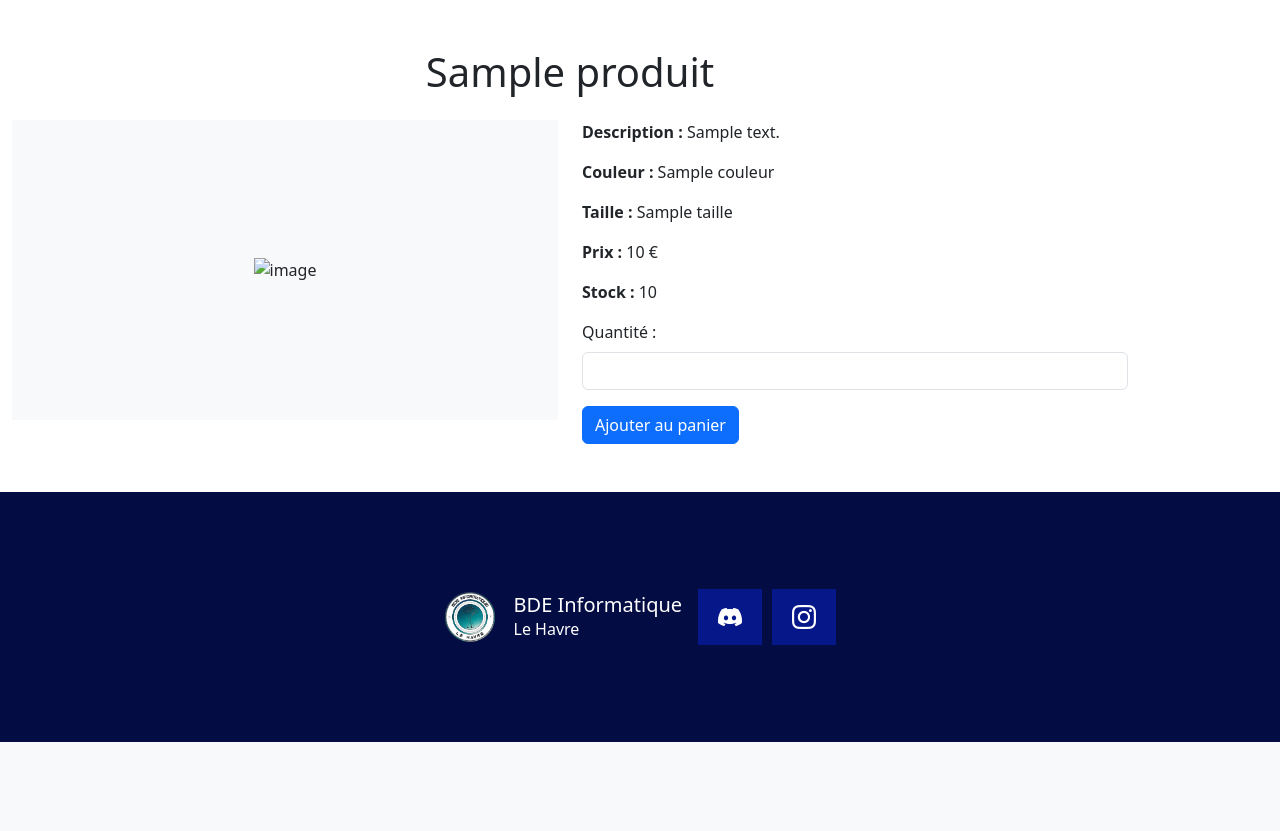
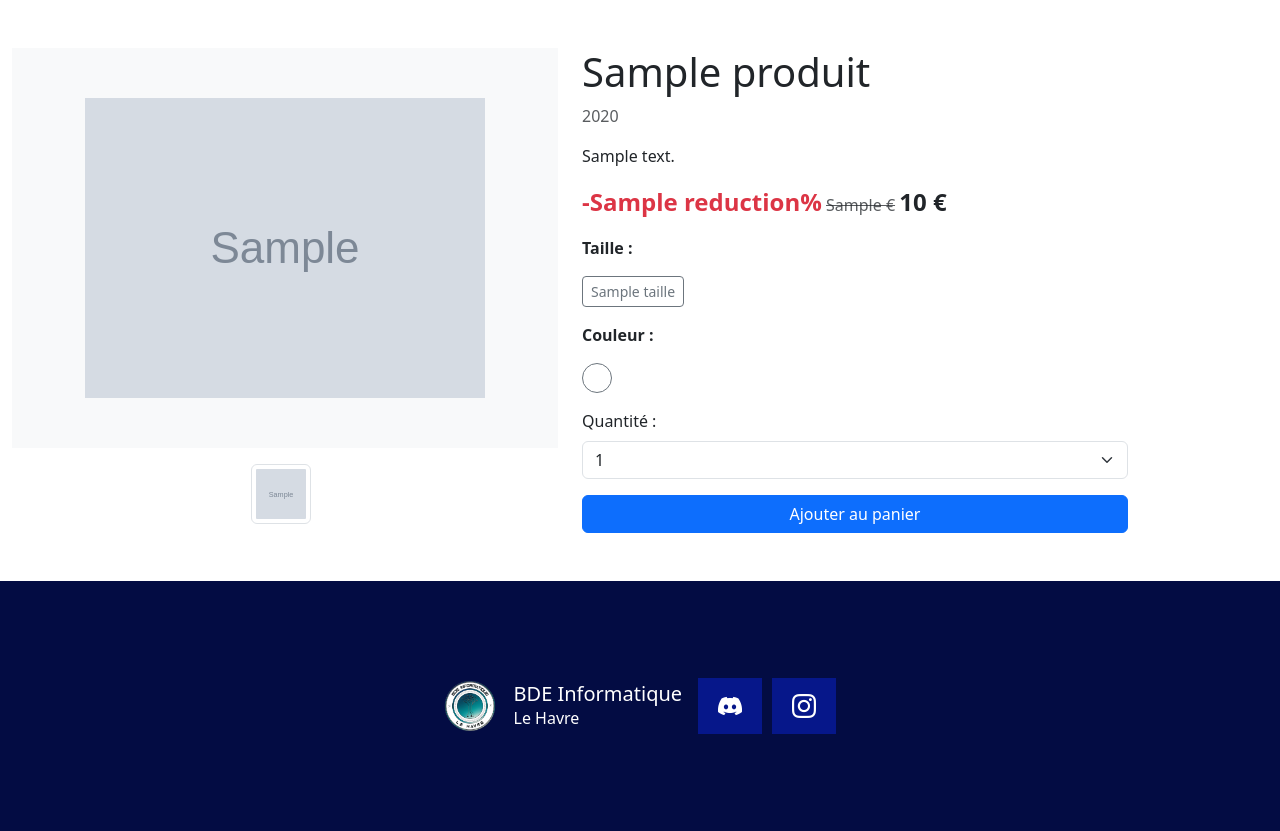
Before and after one commit to LucasLgLsGit/SAE4.01, a PHP site: template app/views/shop/detail.html.twig in a window 1280 px wide. Shown: the part 132-963 px from the top of the page. Before the commit the page ends 874 px from the top, so only its background shows below. Run offline with PHP 8.4, Linux system fonts and the light colour scheme; the template is opened without the code that fills it: most values are stand-ins (such as "Sample title", 1, 10 or a date in 2020); grey boxes marked "Sample" are stand-in pictures; some libraries are stand-ins or nearby versions.

Commit message:
Version 1 du shop, à rajouter les images, les bouton coloré pour la couleur des vetement

```diff
--- a/app/services/ProduitService.php
+++ b/app/services/ProduitService.php
@@ -15,6 +15,12 @@ class ProduitService
 	{
 		$produitRepo = new ProduitRepository();
 		return $produitRepo->findById($id);
+	}
+
+	public function findByTitre(string $titre): ?Produit
+	{
+		$produitRepo = new ProduitRepository();
+		return $produitRepo->findByTitre($titre);
 	}
 
 	public function create(array $data): Produit
--- a/app/views/shop/detail.html.twig
+++ b/app/views/shop/detail.html.twig
@@ -1,27 +1,79 @@
 {% extends './_template/base.html.twig' %}
+
+{% block stylesheets %}
+    {{ parent() }}
+    <link rel="stylesheet" href="../../../assets/css/shop.css">
+{% endblock %}
 
 {% block body %}
 <div class="container mt-4">
-    <h1 class="mb-4 text-center">{{ produit.titre_produit }}</h1>
     <div class="row">
+        <!-- Image principale -->
         <div class="col-md-6">
-            <div class="d-flex justify-content-center align-items-center" style="height: 300px; background-color: #f8f9fa;">
-                <img src="#" alt="image" class="img-fluid" style="max-height: 100%; max-width: 100%;">
+            <div class="d-flex justify-content-center align-items-center" style="height: 400px; background-color: #f8f9fa;">
+                <img src="{{ produit.image_principale | default('#') }}" alt="{{ produit.titre_produit }}" class="img-fluid" style="max-height: 100%; max-width: 100%;">
+            </div>
+            <!-- Miniatures -->
+            <div class="d-flex justify-content-center mt-3">
+                {% for image in produit.images | default([]) %}
+                <img src="{{ image }}" alt="Miniature" class="img-thumbnail me-2" style="width: 60px; height: 60px; object-fit: cover;">
+                {% endfor %}
             </div>
         </div>
+
+        <!-- Détails du produit -->
         <div class="col-md-6">
-            <p><strong>Description :</strong> {{ produit.description_produit }}</p>
-            <p><strong>Couleur :</strong> {{ produit.couleur }}</p>
-            <p><strong>Taille :</strong> {{ produit.taille }}</p>
-            <p><strong>Prix :</strong> {{ produit.prix }} €</p>
-            <p><strong>Stock :</strong> {{ produit.stock }}</p>
+            <h1 class="mb-2">{{ produit.titre_produit }}</h1>
+            <p class="text-muted">{{ produit.date_produit|date('Y') }}</p>
+            <p>{{ produit.description_produit }}</p>
+
+            <!-- Prix avec réduction -->
+            <div class="mb-3">
+                {% if produit.reduction | default(0) %}
+                <span class="text-danger fw-bold" style="font-size: 1.5rem;">-{{ produit.reduction }}%</span>
+                <span class="text-decoration-line-through text-muted">{{ produit.prix_original | default(produit.prix) }} €</span>
+                {% endif %}
+                <span class="fw-bold" style="font-size: 1.5rem;">{{ produit.prix }} €</span>
+            </div>
+
+            <!-- Formulaire d'ajout au panier -->
             <form method="post" action="/cart/add.php">
                 <input type="hidden" name="id_produit" value="{{ produit.id_produit }}">
+
+                <!-- Tailles disponibles -->
+                <div class="mb-3">
+                    <p><strong>Taille :</strong></p>
+                    <div>
+                        {% for taille in tailles %}
+                        <input type="radio" name="selected_taille" id="taille_{{ taille }}" value="{{ taille }}" class="d-none" required>
+                        <label for="taille_{{ taille }}" class="btn btn-outline-secondary btn-sm me-2">{{ taille }}</label>
+                        {% endfor %}
+                    </div>
+                </div>
+
+                <!-- Couleurs disponibles -->
+                <div class="mb-3">
+                    <p><strong>Couleur :</strong></p>
+                    <div>
+                        {% for couleur in couleurs %}
+                        <input type="radio" name="selected_couleur" id="couleur_{{ couleur }}" value="{{ couleur }}" class="d-none" required>
+                        <label for="couleur_{{ couleur }}" class="btn btn-outline-secondary btn-sm me-2" style="background-color: {{ couleur }}; width: 30px; height: 30px; border-radius: 50%;"></label>
+                        {% endfor %}
+                    </div>
+                </div>
+
+                <!-- Quantité -->
                 <div class="mb-3">
                     <label for="quantite" class="form-label">Quantité :</label>
-                    <input type="number" id="quantite" name="quantite" class="form-control" min="1" max="{{ produit.stock }}" required>
+                    <select id="quantite" name="quantite" class="form-select" required>
+                        {% for i in 1..10 %}
+                        <option value="{{ i }}">{{ i }}</option>
+                        {% endfor %}
+                    </select>
                 </div>
-                <button type="submit" class="btn btn-primary">Ajouter au panier</button>
+
+                <!-- Bouton d'ajout au panier -->
+                <button type="submit" class="btn btn-primary w-100">Ajouter au panier</button>
             </form>
         </div>
     </div>
--- /dev/null
+++ b/detail.php
@@ -0,0 +1,4 @@
+<?php
+require_once 'app/controllers/ShopController.php';
+$controller = new ShopController();
+$controller->detail();
```
Also changed, not shown: app/controllers/ShopController.php (+48 -16 lines), app/repositories/ProduitRepository.php (+8 -0 lines), app/views/shop/index.html.twig (+8 -6 lines), assets/css/shop.css (+21 -0 lines).
